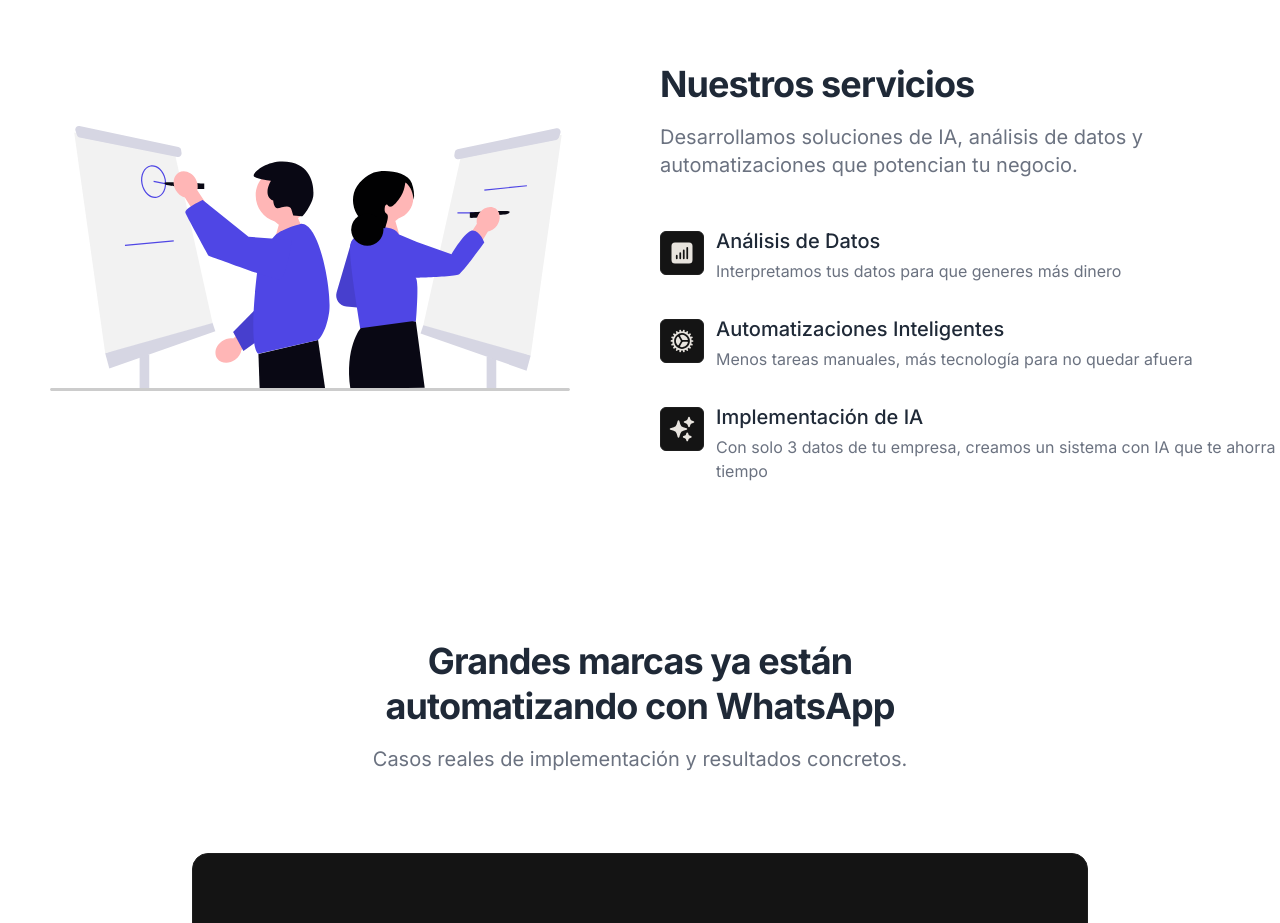
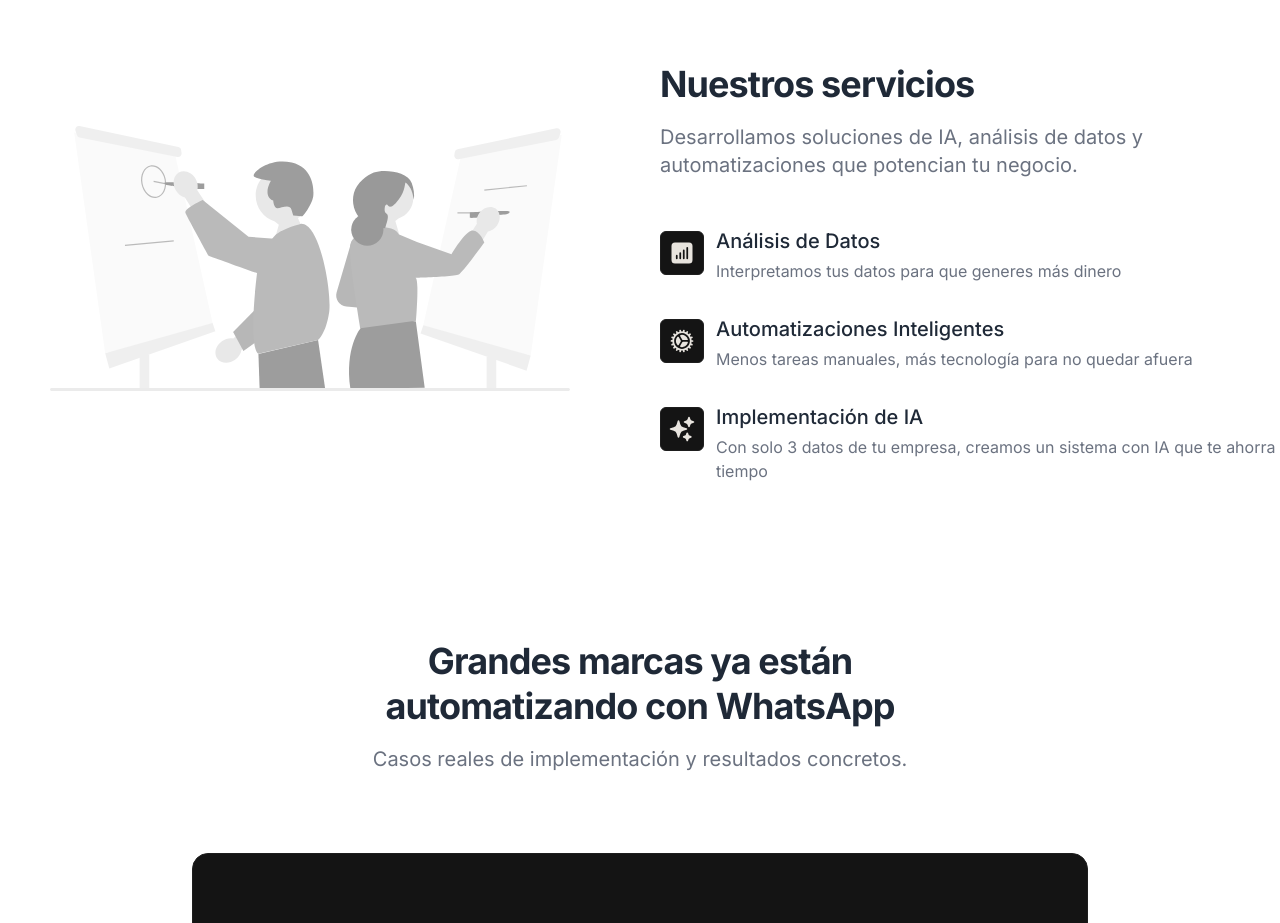
Before and after one commit to emiperaltaok/syncro-landing, a Next.js app: page / in a window 1280 px wide. Shown: the part 1040-1963 px from the top of the page. Built offline with nearby package versions, Linux system fonts and the light colour scheme.

Commit message:
design: benefits images monochrome

```diff
--- a/src/components/Benefits.tsx
+++ b/src/components/Benefits.tsx
@@ -30,7 +30,7 @@ export const Benefits = (props: Readonly<BenefitsProps>) => {
               width={520}
               height={520}
               alt="Benefits"
-              className={"object-cover"}
+              className={"object-cover"} style={{filter: "grayscale(1) opacity(0.4)"}}
               placeholder="blur"
               blurDataURL={data.image.src}
             />
```
